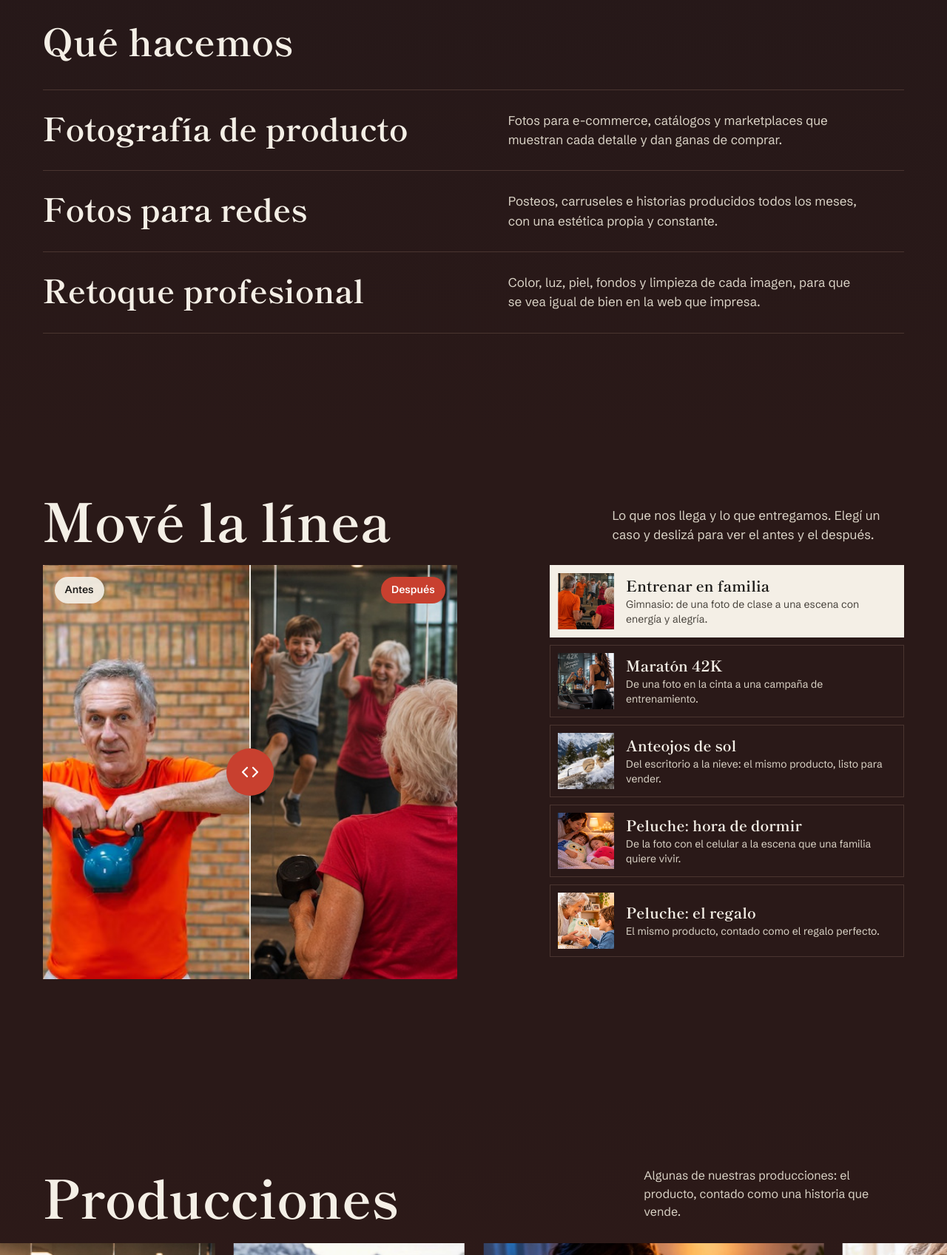
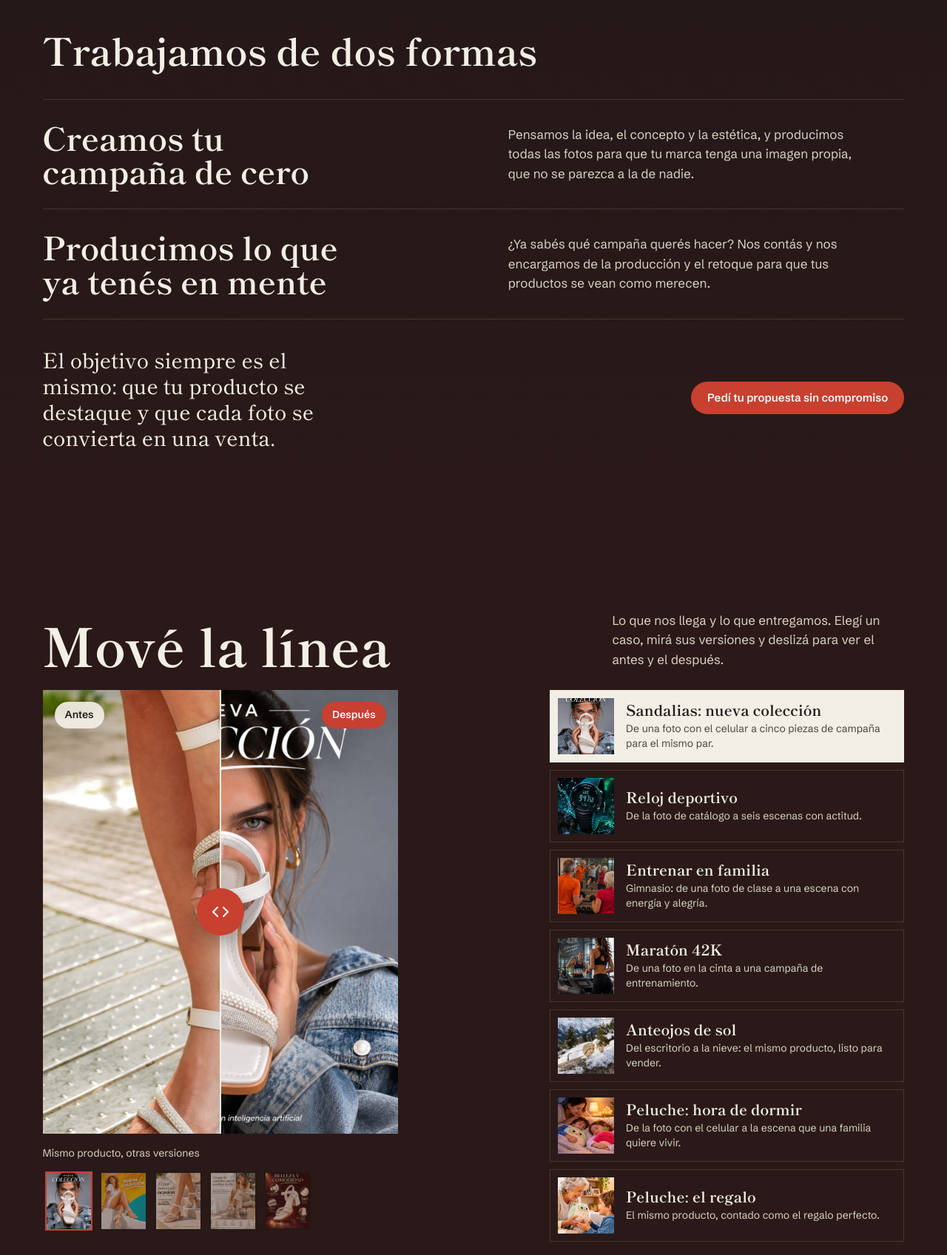
Before and after one commit to Bacher86/KENAI, a plain HTML site: page index.html in a window 1280 px wide. Shown: the part 2220-3917 px from the top of the page at 74% size. Drawn offline with Linux system fonts and the light colour scheme.

Commit message:
Suma sandalias y reloj al antes y después con versiones, el mensaje de presentación y el Instagram
Co-Authored-By: Claude Opus 5.5 <noreply@anthropic.com>
Claude-Session: https://claude.ai/code/session_018QgEWyggzEkoDBxt9hWvgs

```diff
--- a/css/estilos.css
+++ b/css/estilos.css
@@ -100,6 +100,8 @@ p{margin:0}
 .svc p{font-size:17px;color:#D9D2C5;max-width:46ch;align-self:center;transition:color .3s ease}
 .svc li:hover p{color:#fff}
 @media (max-width:700px){.svc li{grid-template-columns:1fr}}
+.svc-close{display:flex;flex-wrap:wrap;align-items:center;justify-content:space-between;gap:20px 40px;margin-top:36px}
+.svc-close p{margin:0;font-family:var(--display);font-size:clamp(22px,2.2vw,32px);line-height:1.25;max-width:28ch}
 
 /* ---------- productions (horizontal) ---------- */
 .works{position:relative;background:linear-gradient(180deg,#2A1918 0%,#3B1D18 100%)}
@@ -146,7 +148,7 @@ p{margin:0}
 .ba-head p{max-width:38ch;color:#D9D2C5;font-size:17px}
 .ba-grid{display:grid;grid-template-columns:minmax(0,1.35fr) minmax(0,1fr);gap:clamp(20px,3vw,44px);align-items:start}
 @media (max-width:900px){.ba-grid{grid-template-columns:1fr}}
-.compare{position:relative;width:100%;max-width:560px;aspect-ratio:1/1;overflow:hidden;background:#1C1B19;--x:50%;touch-action:pan-y;user-select:none}
+.compare{position:relative;width:100%;max-width:480px;aspect-ratio:4/5;overflow:hidden;background:#1C1B19;--x:50%;touch-action:pan-y;user-select:none}
 .compare img{position:absolute;inset:0;width:100%;height:100%;object-fit:cover;transition:opacity .35s ease}
 .compare.loading img{opacity:0}
 .compare .before{clip-path:inset(0 calc(100% - var(--x)) 0 0)}
@@ -158,6 +160,15 @@ p{margin:0}
 .tag{position:absolute;top:16px;z-index:2;font-size:14px;font-weight:600;padding:7px 14px;border-radius:999px}
 .tag.l{left:16px;background:rgba(244,239,230,.92);color:var(--montana)}
 .tag.r{right:16px;background:var(--sol);color:#fff}
+.ba-stage{max-width:480px}
+.versions{margin-top:16px}
+.versions-label{margin:0 0 10px;font-size:14px;color:#D9D2C5}
+.versions-row{display:flex;gap:10px;overflow-x:auto;padding:3px 3px 6px}
+.version{flex:0 0 auto;width:64px;height:80px;padding:0;border:2px solid transparent;background:#1C1B19;cursor:pointer;opacity:.6;transition:opacity .25s ease,border-color .25s ease,transform .25s cubic-bezier(.2,.8,.2,1)}
+.version img{display:block;width:100%;height:100%;object-fit:cover}
+.version:hover{opacity:1;transform:translateY(-3px)}
+.version[aria-pressed="true"]{opacity:1;border-color:var(--sol)}
+.version:focus-visible{outline:3px solid var(--nieve);outline-offset:2px}
 .cases{display:flex;flex-direction:column;gap:10px}
 @media (max-width:900px){.cases{flex-direction:row;overflow-x:auto;scroll-snap-type:x mandatory;padding-bottom:6px}.case{flex:0 0 78%;scroll-snap-align:start}}
 .case{display:flex;align-items:center;gap:16px;width:100%;padding:10px;text-align:left;background:transparent;border:1.5px solid #4A3530;color:var(--nieve);font:inherit;cursor:pointer;transition:background .3s ease,border-color .3s ease,transform .3s cubic-bezier(.2,.8,.2,1)}
--- a/index.html
+++ b/index.html
@@ -60,23 +60,26 @@
 
   <!-- STORY + ABOUT + SERVICES -->
   <section class="story-sec" id="nosotros" data-tone="night">
-    <p class="story">Hay marcas excelentes que nadie ve. Productos buenos que se pierden en el scroll, en la góndola, en la tienda online. Nosotros trabajamos para ese segundo en el que alguien se detiene, mira y decide comprar.</p>
+    <p class="story">¿No estás cansado de ver siempre la misma foto del producto? La misma mesa, la misma luz, el mismo ángulo que usa todo el mundo. Cuando todos se ven igual, nadie se destaca.</p>
 
     <div class="about">
       <h2>Quiénes somos</h2>
       <div class="about-text">
-        <p>Somos Kenai Studio, un equipo de fotógrafos, retocadores y directores de arte de [Ciudad]. Nos especializamos en una sola cosa: fotos que venden.</p>
-        <p>Antes de encender una luz, entendemos qué vendés, a quién y dónde. Después producimos, retocamos y entregamos las fotos listas para publicar, cada una pensada para el lugar donde va a vivir.</p>
+        <p>Somos Kenai Studio, un estudio de marketing y publicidad, y venimos a cambiar eso. Queremos ayudarte a diferenciarte. Queremos que la gente te note.</p>
+        <p>Hoy se decide qué comprar mirando una pantalla. Antes de entrar a tu local, la gente ya vio tus productos en Instagram, en WhatsApp o en una publicidad, y en ese segundo decide si frena o sigue de largo. Un producto bueno con una foto más del montón pasa desapercibido. El mismo producto, con una producción pensada para tu marca, se vuelve irresistible.</p>
       </div>
     </div>
 
     <div class="services">
-      <h2>Qué hacemos</h2>
+      <h2>Trabajamos de dos formas</h2>
       <ul class="svc">
-        <li><h3>Fotografía de producto</h3><p>Fotos para e-commerce, catálogos y marketplaces que muestran cada detalle y dan ganas de comprar.</p></li>
-        <li><h3>Fotos para redes</h3><p>Posteos, carruseles e historias producidos todos los meses, con una estética propia y constante.</p></li>
-        <li><h3>Retoque profesional</h3><p>Color, luz, piel, fondos y limpieza de cada imagen, para que se vea igual de bien en la web que impresa.</p></li>
+        <li><h3>Creamos tu campaña de cero</h3><p>Pensamos la idea, el concepto y la estética, y producimos todas las fotos para que tu marca tenga una imagen propia, que no se parezca a la de nadie.</p></li>
+        <li><h3>Producimos lo que ya tenés en mente</h3><p>¿Ya sabés qué campaña querés hacer? Nos contás y nos encargamos de la producción y el retoque para que tus productos se vean como merecen.</p></li>
       </ul>
+      <div class="svc-close">
+        <p>El objetivo siempre es el mismo: que tu producto se destaque y que cada foto se convierta en una venta.</p>
+        <a class="cta" href="#contacto">Pedí tu propuesta sin compromiso</a>
+      </div>
     </div>
   </section>
 
@@ -84,23 +87,31 @@
   <section class="ba" id="diferencia" data-tone="night" aria-labelledby="ba-title">
     <div class="ba-head">
       <h2 id="ba-title">Mové la línea</h2>
-      <p>Lo que nos llega y lo que entregamos. Elegí un caso y deslizá para ver el antes y el después.</p>
+      <p>Lo que nos llega y lo que entregamos. Elegí un caso, mirá sus versiones y deslizá para ver el antes y el después.</p>
     </div>
     <div class="ba-grid">
+      <div class="ba-stage">
       <div class="compare" id="compare">
-        <img class="after" id="imgAfter" src="img/gym-despues.jpg" alt="Después: clase de gimnasio con adultos mayores y un nene, llena de energía">
-        <img class="before" id="imgBefore" src="img/gym-antes.jpg" alt="Antes: dos adultos mayores con pesas rusas frente a una pared de ladrillos">
+        <img class="after" id="imgAfter" src="img/calzado-despues-1.jpg" alt="Después: modelo sosteniendo la sandalia frente a su cara, con el título Nueva colección">
+        <img class="before" id="imgBefore" src="img/calzado-antes.jpg" alt="Antes: foto con celular de una mujer probándose las sandalias blancas en la calle">
         <span class="tag l">Antes</span>
         <span class="tag r">Después</span>
         <input type="range" id="baRange" min="0" max="100" value="50" aria-label="Comparar antes y después: deslizá para mover la línea">
         <div class="handle"><span class="knob"><svg viewBox="0 0 30 30" fill="none" stroke="#fff" stroke-width="2.2" stroke-linecap="round" stroke-linejoin="round" aria-hidden="true"><path d="M11 9l-6 6 6 6M19 9l6 6-6 6"/></svg></span></div>
       </div>
+      <div class="versions" id="versions" role="group" aria-label="Versiones de este caso">
+        <p class="versions-label">Mismo producto, otras versiones</p>
+        <div class="versions-row" id="versionsRow"></div>
+      </div>
+      </div>
       <div class="cases" role="tablist" aria-label="Casos de antes y después" id="cases">
-        <button class="case" role="tab" aria-selected="true" aria-controls="compare" data-case="0"><img src="img/gym-despues.jpg" alt=""><span><b>Entrenar en familia</b><small>Gimnasio: de una foto de clase a una escena con energía y alegría.</small></span></button>
-        <button class="case" role="tab" aria-selected="false" aria-controls="compare" data-case="1"><img src="img/maraton-despues.jpg" alt=""><span><b>Maratón 42K</b><small>De una foto en la cinta a una campaña de entrenamiento.</small></span></button>
-        <button class="case" role="tab" aria-selected="false" aria-controls="compare" data-case="2"><img src="img/anteojos-despues.jpg" alt=""><span><b>Anteojos de sol</b><small>Del escritorio a la nieve: el mismo producto, listo para vender.</small></span></button>
-        <button class="case" role="tab" aria-selected="false" aria-controls="compare" data-case="3"><img src="img/buho-familia-despues.jpg" alt=""><span><b>Peluche: hora de dormir</b><small>De la foto con el celular a la escena que una familia quiere vivir.</small></span></button>
-        <button class="case" role="tab" aria-selected="false" aria-controls="compare" data-case="4"><img src="img/buho-regalo-despues.jpg" alt=""><span><b>Peluche: el regalo</b><small>El mismo producto, contado como el regalo perfecto.</small></span></button>
+        <button class="case" role="tab" aria-selected="true" aria-controls="compare" data-case="0"><img src="img/calzado-despues-1.jpg" alt=""><span><b>Sandalias: nueva colección</b><small>De una foto con el celular a cinco piezas de campaña para el mismo par.</small></span></button>
+        <button class="case" role="tab" aria-selected="false" aria-controls="compare" data-case="1"><img src="img/reloj-despues-6.jpg" alt=""><span><b>Reloj deportivo</b><small>De la foto de catálogo a seis escenas con actitud.</small></span></button>
+        <button class="case" role="tab" aria-selected="false" aria-controls="compare" data-case="2"><img src="img/gym-despues.jpg" alt=""><span><b>Entrenar en familia</b><small>Gimnasio: de una foto de clase a una escena con energía y alegría.</small></span></button>
+        <button class="case" role="tab" aria-selected="false" aria-controls="compare" data-case="3"><img src="img/maraton-despues.jpg" alt=""><span><b>Maratón 42K</b><small>De una foto en la cinta a una campaña de entrenamiento.</small></span></button>
+        <button class="case" role="tab" aria-selected="false" aria-controls="compare" data-case="4"><img src="img/anteojos-despues.jpg" alt=""><span><b>Anteojos de sol</b><small>Del escritorio a la nieve: el mismo producto, listo para vender.</small></span></button>
+        <button class="case" role="tab" aria-selected="false" aria-controls="compare" data-case="5"><img src="img/buho-familia-despues.jpg" alt=""><span><b>Peluche: hora de dormir</b><small>De la foto con el celular a la escena que una familia quiere vivir.</small></span></button>
+        <button class="case" role="tab" aria-selected="false" aria-controls="compare" data-case="6"><img src="img/buho-regalo-despues.jpg" alt=""><span><b>Peluche: el regalo</b><small>El mismo producto, contado como el regalo perfecto.</small></span></button>
       </div>
     </div>
   </section>
@@ -195,7 +206,7 @@
         <div class="lines">
           <div><span>Correo</span><a href="mailto:kenaistudio.arg@gmail.com">kenaistudio.arg@gmail.com</a></div>
           <div><span>WhatsApp</span>[+54 9 …]</div>
-          <div><span>Instagram</span>[@kenai.studio]</div>
+          <div><span>Instagram</span><a href="https://www.instagram.com/kenai_studiook/" target="_blank" rel="noopener">@kenai_studiook</a></div>
         </div>
       </div>
       <form id="form" action="https://formsubmit.co/kenaistudio.arg@gmail.com" method="POST" novalidate>
@@ -204,6 +215,7 @@
         <fieldset class="field">
           <legend>¿Qué necesitás?</legend>
           <div class="chips">
+            <button type="button" class="chip" aria-pressed="false">Campaña completa</button>
             <button type="button" class="chip" aria-pressed="false">Fotos de producto</button>
             <button type="button" class="chip" aria-pressed="false">Retoque</button>
             <button type="button" class="chip" aria-pressed="false">Fotos para redes</button>
@@ -232,7 +244,7 @@
     <span>KENAI STUDIO</span>
   </a>
   <span>Hacete notar.</span>
-  <nav aria-label="Redes"><a href="#contacto">Instagram</a><a href="#contacto">LinkedIn</a></nav>
+  <nav aria-label="Redes"><a href="https://www.instagram.com/kenai_studiook/" target="_blank" rel="noopener">Instagram</a><a href="#contacto">LinkedIn</a></nav>
 </footer>
 
 <script src="js/animaciones.js"></script>
--- a/js/animaciones.js
+++ b/js/animaciones.js
@@ -185,30 +185,75 @@
     });
   });
 
-  /* before / after: casos reales (las fotos están en la carpeta img) */
+  /* Antes y después: casos reales (las fotos están en la carpeta img).
+     Cada caso tiene una foto de antes (b) y una o más versiones de después (v).
+     bp/ap = qué parte de la foto se ve (horizontal vertical); ba/aa = descripción de la foto. */
   var cases=[
-    {b:'gym-antes',a:'gym-despues',ar:'1/1',bp:'50% 50%',ap:'50% 38%',ba:'Antes: dos adultos mayores con pesas rusas frente a una pared de ladrillos',aa:'Después: clase de gimnasio con adultos mayores y un nene, llena de energía'},
-    {b:'cinta-antes',a:'maraton-despues',ar:'1/1',bp:'50% 35%',ap:'50% 40%',ba:'Antes: mujer corriendo en una cinta del gimnasio',aa:'Después: campaña de entrenamiento para una maratón de 42K'},
-    {b:'anteojos-antes',a:'anteojos-despues',ar:'1/1',bp:'50% 64%',ap:'50% 62%',ba:'Antes: anteojos de sol sobre un estuche en un escritorio',aa:'Después: los mismos anteojos sobre la nieve, con montañas de fondo'},
-    {b:'buho-antes',a:'buho-familia-despues',ar:'1/1',bp:'50% 42%',ap:'40% 50%',ba:'Antes: peluche de búho sostenido con la mano',aa:'Después: una mamá y dos chicos durmiendo abrazados a los peluches'},
-    {b:'buho2-antes',a:'buho-regalo-despues',ar:'1/1',bp:'50% 52%',ap:'55% 50%',ba:'Antes: peluche de búho sobre una cama',aa:'Después: una abuela regala el peluche a su nieto'}
+    {b:'calzado-antes',bp:'50% 60%',ba:'Antes: foto con celular de una mujer probándose las sandalias blancas en la calle',v:[
+      {a:'calzado-despues-1',ap:'50% 50%',aa:'Después: modelo sosteniendo la sandalia frente a su cara, con el título Nueva colección'},
+      {a:'calzado-despues-2',ap:'50% 50%',aa:'Después: modelo sonriente con sombrero sentada sobre un muro blanco, fondo amarillo y turquesa'},
+      {a:'calzado-despues-3',ap:'50% 50%',aa:'Después: las sandalias bajando una escalera de piedra, con el texto El par para toda ocasión'},
+      {a:'calzado-despues-4',ap:'50% 50%',aa:'Después: mujer en un café con las sandalias puestas y los usos del calzado'},
+      {a:'calzado-despues-5',ap:'50% 50%',aa:'Después: la sandalia sobre fondo bordó con detalles de hebilla, brillo, plantilla y taco'}
+    ]},
+    {b:'reloj-antes',bp:'50% 50%',ba:'Antes: foto de catálogo del reloj sobre fondo blanco con un salpicón de agua',v:[
+      {a:'reloj-despues-6',ap:'50% 50%',aa:'Después: el reloj mojado sobre una roca, entre salpicaduras de agua y luz verde'},
+      {a:'reloj-despues-1',ap:'50% 50%',aa:'Después: el reloj sobre el piso mojado de un gimnasio, con una pesa rusa de fondo'},
+      {a:'reloj-despues-2',ap:'50% 50%',aa:'Después: mujer entrenando con sogas de batalla y el reloj en la muñeca'},
+      {a:'reloj-despues-3',ap:'50% 50%',aa:'Después: hombre transpirado bajo un puente al atardecer, mostrando el reloj'},
+      {a:'reloj-despues-4',ap:'50% 50%',aa:'Después: el reloj en la muñeca de un corredor bajo la lluvia, en una calle con luces de neón'},
+      {a:'reloj-despues-5',ap:'50% 50%',aa:'Después: corredora mirando el reloj bajo la lluvia de noche'}
+    ]},
+    {b:'gym-antes',bp:'50% 50%',ba:'Antes: dos adultos mayores con pesas rusas frente a una pared de ladrillos',v:[{a:'gym-despues',ap:'50% 38%',aa:'Después: clase de gimnasio con adultos mayores y un nene, llena de energía'}]},
+    {b:'cinta-antes',bp:'50% 35%',ba:'Antes: mujer corriendo en una cinta del gimnasio',v:[{a:'maraton-despues',ap:'50% 40%',aa:'Después: campaña de entrenamiento para una maratón de 42K'}]},
+    {b:'anteojos-antes',bp:'50% 64%',ba:'Antes: anteojos de sol sobre un estuche en un escritorio',v:[{a:'anteojos-despues',ap:'50% 62%',aa:'Después: los mismos anteojos sobre la nieve, con montañas de fondo'}]},
+    {b:'buho-antes',bp:'50% 42%',ba:'Antes: peluche de búho sostenido con la mano',v:[{a:'buho-familia-despues',ap:'12% 50%',aa:'Después: una mamá y dos chicos durmiendo abrazados a los peluches'}]},
+    {b:'buho2-antes',bp:'50% 52%',ba:'Antes: peluche de búho sobre una cama',v:[{a:'buho-regalo-despues',ap:'30% 50%',aa:'Después: una abuela regala el peluche a su nieto'}]}
   ];
   var compare=document.getElementById('compare'), range=document.getElementById('baRange');
   var imgA=document.getElementById('imgAfter'), imgB=document.getElementById('imgBefore');
   var caseBtns=[].slice.call(document.querySelectorAll('.case'));
+  var versions=document.getElementById('versions'), versionsRow=document.getElementById('versionsRow');
+  var current=0;
   function setX(v){compare.style.setProperty('--x',v+'%');}
   range.addEventListener('input',function(){setX(range.value);hinted=true;});
+  /* precarga las fotos de un caso para que cambiar de versión sea instantáneo */
+  function preload(c){[c.b].concat(c.v.map(function(x){return x.a;})).forEach(function(n){var im=new Image();im.src='img/'+n+'.jpg';});}
 
+  function swap(fn){
+    compare.classList.add('loading');
+    setTimeout(function(){fn();compare.classList.remove('loading');}, reduce?0:220);
+  }
+  function showVersion(k,keepLine){
+    var c=cases[current], v=c.v[k];
+    [].forEach.call(versionsRow.children,function(btn,j){btn.setAttribute('aria-pressed',j===k?'true':'false');});
+    swap(function(){
+      imgA.src='img/'+v.a+'.jpg'; imgA.alt=v.aa; imgA.style.objectPosition=v.ap;
+      if(!keepLine){setX(50); range.value=50;}
+    });
+  }
+  function buildVersions(c){
+    versionsRow.innerHTML='';
+    versions.hidden=c.v.length<2;
+    c.v.forEach(function(v,k){
+      var btn=document.createElement('button');
+      btn.type='button'; btn.className='version'; btn.setAttribute('aria-pressed',k===0?'true':'false');
+      btn.setAttribute('aria-label','Versión '+(k+1)+' de '+c.v.length);
+      var im=document.createElement('img'); im.src='img/'+v.a+'.jpg'; im.alt=''; im.loading='lazy';
+      btn.appendChild(im);
+      btn.addEventListener('click',function(){showVersion(k,true);});
+      versionsRow.appendChild(btn);
+    });
+  }
   function showCase(i){
-    var c=cases[i];
+    current=i; var c=cases[i], v=c.v[0];
     caseBtns.forEach(function(btn,k){btn.setAttribute('aria-selected',k===i?'true':'false');btn.tabIndex=k===i?0:-1;});
-    compare.classList.add('loading');
-    setTimeout(function(){
-      imgA.src='img/'+c.a+'.jpg'; imgA.alt=c.aa; imgA.style.objectPosition=c.ap;
+    buildVersions(c); preload(c);
+    swap(function(){
+      imgA.src='img/'+v.a+'.jpg'; imgA.alt=v.aa; imgA.style.objectPosition=v.ap;
       imgB.src='img/'+c.b+'.jpg'; imgB.alt=c.ba; imgB.style.objectPosition=c.bp;
       setX(50); range.value=50;
-      compare.classList.remove('loading');
-    }, reduce?0:220);
+    });
   }
   caseBtns.forEach(function(btn,i){
     btn.tabIndex=i===0?0:-1;
@@ -220,7 +265,8 @@
       if(j!==null){e.preventDefault();showCase(j);caseBtns[j].focus();}
     });
   });
-  imgA.style.objectPosition=cases[0].ap; imgB.style.objectPosition=cases[0].bp;
+  imgA.style.objectPosition=cases[0].v[0].ap; imgB.style.objectPosition=cases[0].bp;
+  buildVersions(cases[0]); preload(cases[0]);
   /* one invitation to drag, the first time the slider comes into view */
   var hinted=false;
   function hint(){
```
Also changed, not shown: img/calzado-antes.jpg (added), img/calzado-despues-1.jpg (added), img/calzado-despues-2.jpg (added), img/calzado-despues-3.jpg (added), img/calzado-despues-4.jpg (added), img/calzado-despues-5.jpg (added), img/reloj-antes.jpg (added), img/reloj-despues-1.jpg (added), img/reloj-despues-2.jpg (added), img/reloj-despues-3.jpg (added), img/reloj-despues-4.jpg (added), img/reloj-despues-5.jpg (added), img/reloj-despues-6.jpg (added).
